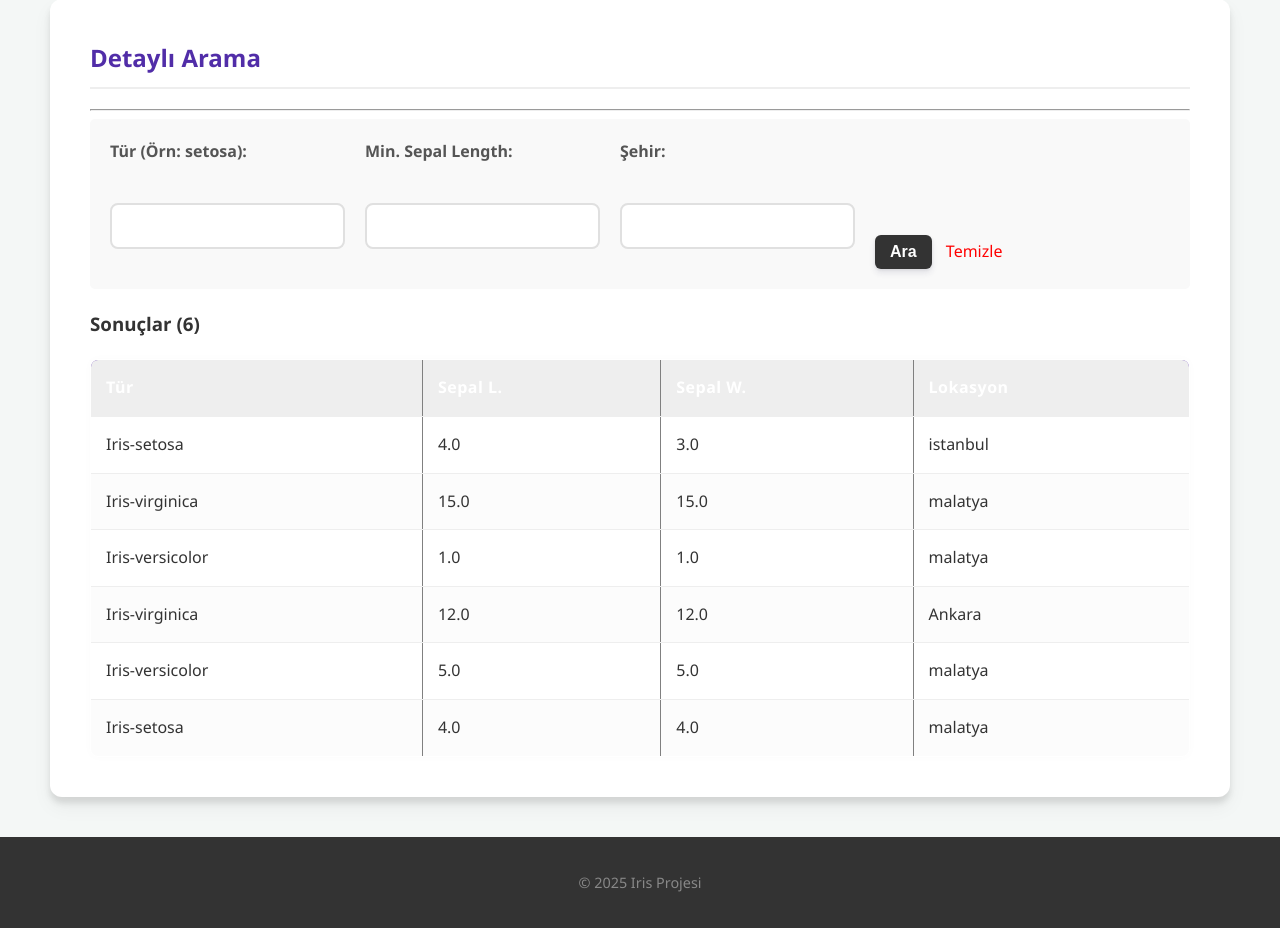
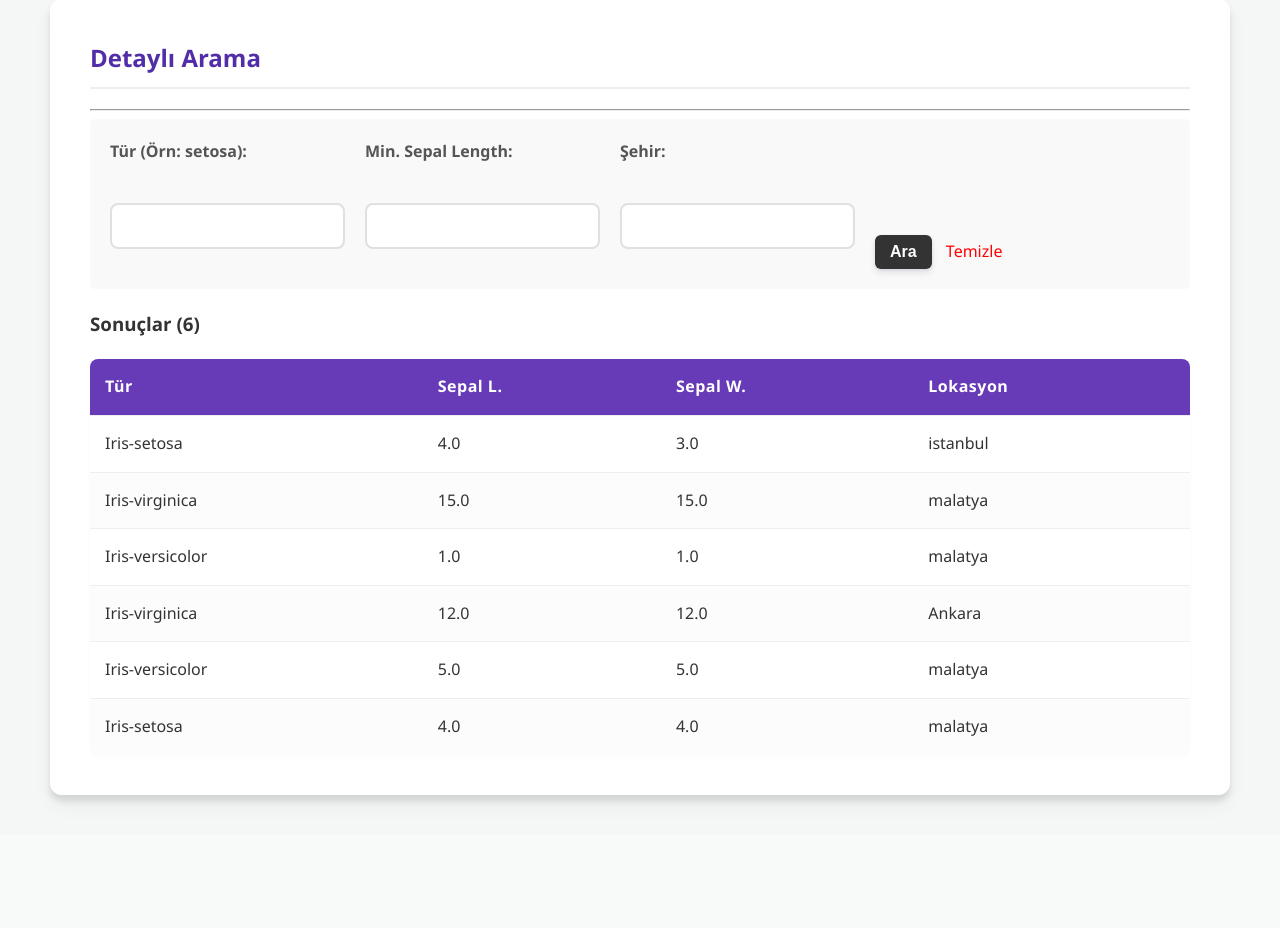
Before and after one commit to uakcuber/DJANGO-IRIS-APP, a Django app: page /search/ in a window 1280 px wide. Shown: the part 105-1033 px from the top of the page. After the commit the page ends 910 px from the top, so only its background shows below. Run offline with Django 5.2, Linux system fonts and the light colour scheme; a user stored in the database is signed in; data comes from the database, SQL or seed files in the repository.

Commit message:
minor fixes

```diff
--- a/add_locations.py
+++ b/add_locations.py
@@ -25,8 +25,8 @@ for loc in locations_data:
         }
     )
     if created:
-        print(f"✅ Eklendi: {location.city}")
+        print(f"Eklendi: {location.city}")
     else:
-        print(f"⚠️  Zaten var: {location.city}")
+        print(f"Zaten var: {location.city}")
 
-print("\n✅ Tamamlandı!")
+print("\nTamamlandı!")
--- a/core/settings.py
+++ b/core/settings.py
@@ -30,7 +30,6 @@ ALLOWED_HOSTS = []
 
 # Application definition
 
-# core/settings.py içinde
 
 INSTALLED_APPS = [
     'django.contrib.admin',
--- a/core/templates/base.html
+++ b/core/templates/base.html
@@ -29,9 +29,7 @@
         {% endblock %}
     </div>
 
-    <footer>
-        <p>&copy; 2025 Iris Projesi</p>
-    </footer>
+    <!-- Footer kaldırıldı -->
 
 </body>
 </html>
--- a/iris_app/context_processors.py
+++ b/iris_app/context_processors.py
@@ -1,10 +1,5 @@
-# iris_app/context_processors.py
-
 def global_access_control(request):
-    # Kullanıcı giriş yapmışsa ve Writer grubundaysa TRUE döner
     is_writer = False
     if request.user.is_authenticated:
         is_writer = request.user.groups.filter(name='Writer').exists()
-
-    # Bu değişkeni artık TÜM HTML sayfalarında kullanabilirsin
     return {'is_writer': is_writer}
--- a/iris_app/decorators.py
+++ b/iris_app/decorators.py
@@ -5,17 +5,17 @@ from django.shortcuts import redirect
 
 def writer_required(view_func):
     def _wrapped_view(request, *args, **kwargs):
-        # Önce giriş yapmış mı?
+        # Önce giriş yapmış mı
         if not request.user.is_authenticated:
             return redirect('login')
 
-        # Kullanıcı 'Writer' grubunda mı veya Yönetici mi?
+        # Kullanıcı 'Writer' grubunda mı veya Yönetici mi
         is_writer = request.user.groups.filter(name='Writer').exists()
 
         if is_writer or request.user.is_superuser:
             return view_func(request, *args, **kwargs)
         else:
-            # Yetkisi yoksa 403 hatası ver
+            # Yetkisi yoksa 403
             return HttpResponseForbidden("Bu işlem için yetkiniz yok (Sadece Yazarlar).")
 
     return _wrapped_view
--- a/iris_app/forms.py
+++ b/iris_app/forms.py
@@ -3,14 +3,12 @@ from .models import IrisPlant
 
 
 class IrisPlantForm(forms.ModelForm):
-    # Modelde 'choices'ı kaldırdığımız için, Dropdown seçeneklerini burada elle tanımlıyoruz.
     SPECIES_CHOICES = [
         ('Iris-setosa', 'Iris-setosa'),
         ('Iris-versicolor', 'Iris-versicolor'),
         ('Iris-virginica', 'Iris-virginica'),
     ]
 
-    # Species alanını override ediyoruz: Hem dropdown olsun hem de CSS sınıfı alsın
     species = forms.ChoiceField(
         choices=SPECIES_CHOICES,
         widget=forms.Select(attrs={'class': 'form-control'}),
@@ -22,7 +20,6 @@ class IrisPlantForm(forms.ModelForm):
         fields = ['location', 'species', 'sepal_length', 'sepal_width', 'petal_length', 'petal_width']
 
         widgets = {
-            # Location (ForeignKey) otomatik dropdown olur ama stil ekliyoruz
             'location': forms.Select(attrs={'class': 'form-control'}),
 
             # Sayısal alanlar
--- a/iris_app/urls.py
+++ b/iris_app/urls.py
@@ -3,7 +3,7 @@ from django.contrib.auth import views as auth_views  # <-- BU SATIR ÇOK ÖNEML
 from rest_framework.routers import DefaultRouter
 from . import views
 
-# API Router ayarı (Bonus Puan İçin)
+# API Router ayarı
 router = DefaultRouter()
 router.register(r'api/plants', views.IrisPlantViewSet)
 
@@ -30,12 +30,8 @@ path('password-reset/', views.username_password_reset, name='password_reset'),
          auth_views.PasswordResetCompleteView.as_view(template_name='registration/password_reset_complete.html'),
          name='password_reset_complete'),
 
-    # HATA VEREN KISIM DÜZELTİLDİ:
-    # Artık views.auth_views değil, direkt auth_views kullanıyoruz.
     path('login/', auth_views.LoginView.as_view(), name='login'),
     path('logout/', auth_views.LogoutView.as_view(), name='logout'),
     path('predict/', views.predict_species, name='predict_species'),
-
-    # BONUS API URL'i:
     path('', include(router.urls)),
 ]
--- a/templates/base.html
+++ b/templates/base.html
@@ -66,9 +66,5 @@
         {% endblock %}
     </div>
 
-    <footer>
-        <p>&copy; 2025 Iris Projesi</p>
-    </footer>
-
 </body>
 </html>
--- a/templates/plant_search.html
+++ b/templates/plant_search.html
@@ -35,9 +35,9 @@
 
     <h3>Sonuçlar ({{ plants.count }})</h3>
     {% if plants %}
-        <table border="1" cellpadding="10" style="width: 100%; border-collapse: collapse;">
+        <table>
             <thead>
-                <tr style="background-color: #eee;">
+                <tr>
                     <th>Tür</th>
                     <th>Sepal L.</th>
                     <th>Sepal W.</th>
```
Also changed, not shown: iris_app/models.py (+2 -5 lines), iris_app/views.py (+10 -22 lines), README.md, 1 other file.
